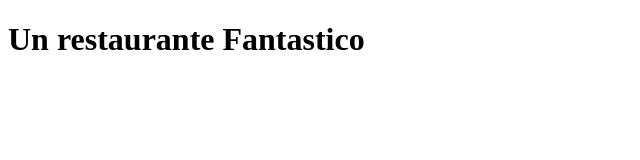
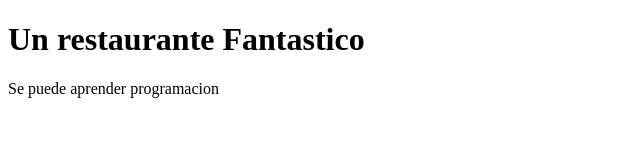
Before and after one commit to David1035/RestaurantMiVidaPrivada, a plain HTML site: page index.html in a window 1280 px wide. Shown: the whole page, without its empty margins (0-640 px from the left). Drawn offline with Linux system fonts and the light colour scheme.

Commit message:
Se puede aprender programacio

```diff
--- a/index.html
+++ b/index.html
@@ -9,3 +9,4 @@
     <h1> Un restaurante Fantastico</h1>
 </body>
 </html>
+<p>Se puede aprender programacion</p>
```
